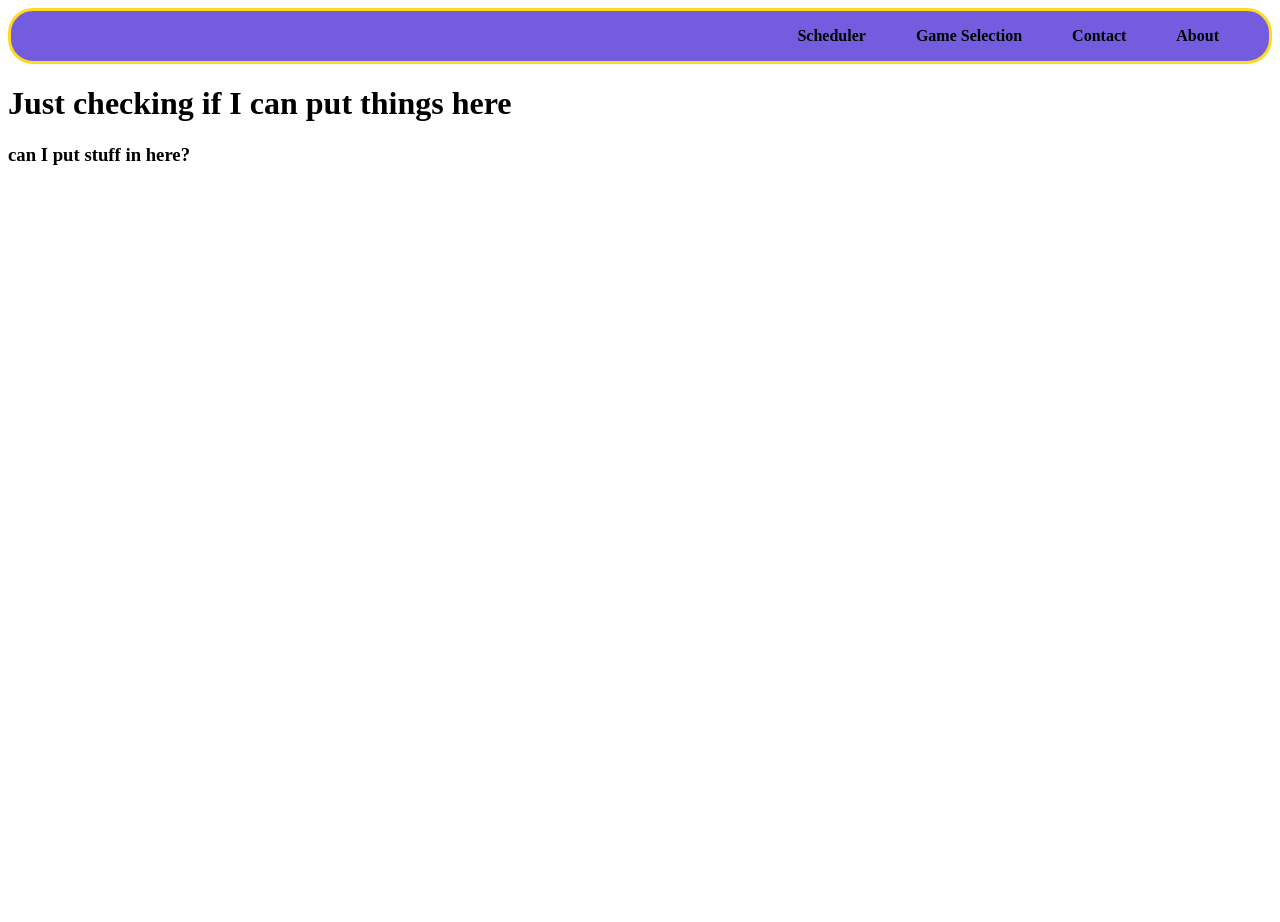
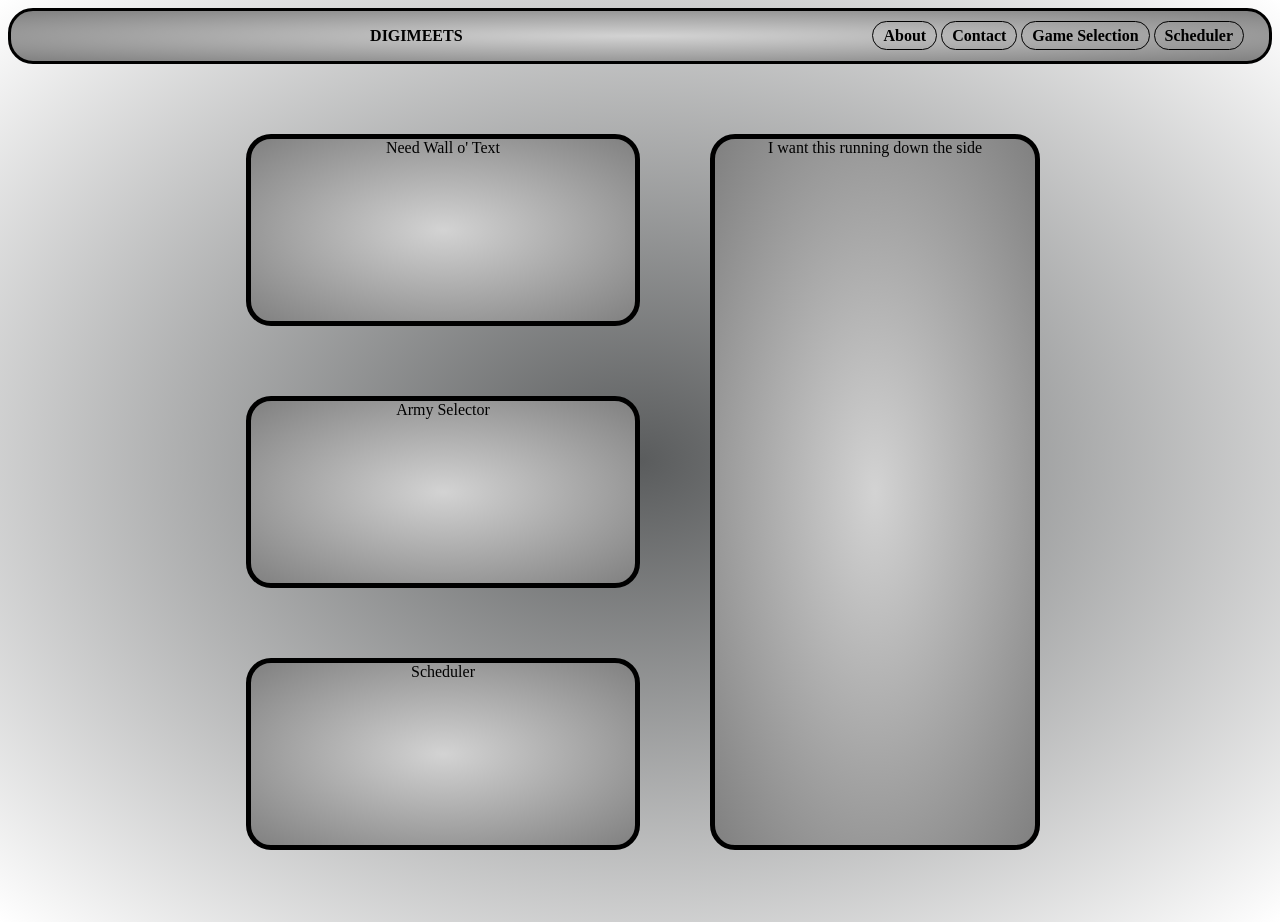
Before and after one commit to Ianwilliams123456/capstone, a website: page index.html in a window 1280 px wide. Before the commit the page ends 800 px from the top, so only its background shows below. Drawn offline with Linux system fonts and the light colour scheme.

Commit message:
grids and flexbox experiment_next change up nav ul

```diff
--- a/index.html
+++ b/index.html
@@ -4,8 +4,10 @@
     <title>Digimeets</title>
     <link rel="stylesheet" href="./style.css">
   </header>
+  <body>
     <nav>
       <div class = "navigator">
+        <div class = "navText">DIGIMEETS</div>
         <ul>
           <li>About</li>
           <li>Contact</li>
@@ -15,10 +17,15 @@
       </div>
     </nav>
   <main>
-
-  <h1>Just checking if I can put things here</h1>
+    <div class = "selectorBoxes">
+      <div class ="appExplanation">Need Wall o' Text</div>
+      <div class="armySelector">Army Selector</div>
+      <div class="scheduler">Scheduler</div>
+      <div class="unused">I want this running down the side</div>
+    </div>
   </main>
+  </body>
   <footer>
-<h3> can I put stuff in here?</h3>
+    <div class ="footSpacer"></div>
   </footer>
 </html>
--- a/style.css
+++ b/style.css
@@ -1,22 +1,89 @@
-.navigator {
-  display: flex;
-  border: solid #ffda22;
-  border-radius: 25px;
-  background-color: #735cdd;
-  justify-content: right;
+html {
+background-image: radial-gradient(rgb(90, 92, 93), white);
+font: "roboto";
 }
 
+
+.navigator {
+
+  display: flex;
+  border: solid black;
+  border-radius: 25px;
+  background-image: radial-gradient(lightgray, gray) ;
+  align-items: center;
+  justify-content: right;
+  padding-right: 25px;
+}
+
+.navText{
+padding-right: 30%;
+font-weight: bolder;
+}
 .navigator ul > li {
-  list-style: none;
+  display:flex;
+  font: "Goblin One";
+  border: thin solid black;
+  align-content: center;
+  border-radius: 25px;
+  padding: 5px;
+  padding-left: 10px;
+  padding-right: 10px;
   display:inline;
-  float:right;
-  padding-right: 50px;
   font-weight: bolder;
 
 }
-
-.navigator:after {
-  content: "";
-  display: table;
-  clear: both;
+.selectorBoxes {
+display:grid;
+grid-template-columns: 50%;
+grid-template-rows: 30% 30% 30%;
+grid-gap: 70px;
+padding: 70px;
+/* padding-left: 120px;
+padding-right: 120px; */
+height: 80vh;
 }
+.selectorBoxes > div {
+  text-align: center;
+  border: thick solid black;
+  border-radius: 25px;
+  background-image: radial-gradient(lightgray, gray);
+  align-items: center;
+}
+.appExplanation{
+grid-column-start: 1;
+grid-column-end: -1;
+grid-row-start: 1;
+grid-row-end: 1;
+width: 30vw;
+justify-self: flex-end;
+}
+.armySelector{
+border-radius: 25px;
+grid-column-start: 1;
+grid-column-end: 1;
+grid-row-start: 2;
+grid-row-end: 2;
+width: 30vw;
+justify-self: flex-end;
+}
+.scheduler{
+border-radius: 25px;
+grid-column-start: 1;
+grid-column-end: 1;
+grid-row-start: 3;
+grid-row-end: 3;
+width: 30vw;
+justify-self: flex-end;
+}
+.unused{
+border-radius: 25px;
+grid-column-start: 2;
+grid-column-end: 2;
+grid-row-start: 1;
+grid-row-end: 4;
+width: 25vw;
+justify-self: flex-start;
+}
+.footSpacer{
+padding-top: 70px;
+}
```
Lines whose indentation alone changed are shown as unchanged.
